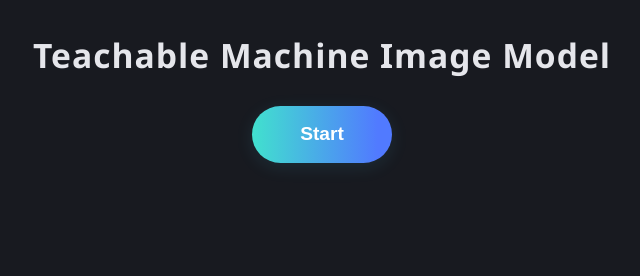
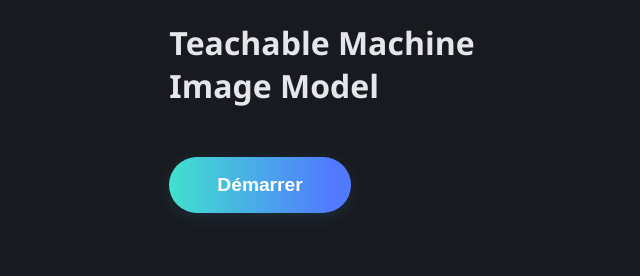
Before and after one commit to Snipeur060/Yoshi-Ai-recognize, a plain HTML site: page docs/index.html in a window 1280 px wide. Shown: the whole page, without its empty margins (318-958 px from the left). Drawn offline with Linux system fonts and the light colour scheme.

Commit message:
Update index.html

```diff
--- a/docs/index.html
+++ b/docs/index.html
@@ -1,69 +1,65 @@
-<html>
+<!DOCTYPE html>
+<html lang="fr">
 <head>
+    <meta charset="UTF-8">
+    <title>Teachable Machine Image Model</title>
+    <meta name="viewport" content="width=device-width, initial-scale=1">
     <link rel="stylesheet" href="style.css">
 </head>
 <body>
-<div>Teachable Machine Image Model</div>
-<button type="button" onclick="init()">Start</button>
-<div id="webcam-container"></div>
-<div id="label-container"></div>
- </body>
-
+    <main class="tm-container">
+        <header>
+            <h1>
+                <span class="highlight">Teachable</span> Machine<br>
+                <span class="subtitle">Image Model</span>
+            </h1>
+        </header>
+        <section class="tm-controls">
+            <button type="button" class="start-btn" onclick="init()">Démarrer</button>
+        </section>
+        <section id="webcam-container" class="webcam-wrapper"></section>
+        <section id="label-container" class="label-list"></section>
+    </main>
 
     <script src="https://cdn.jsdelivr.net/npm/@tensorflow/tfjs@1.3.1/dist/tf.min.js"></script>
     <script src="https://cdn.jsdelivr.net/npm/@teachablemachine/image@0.8/dist/teachablemachine-image.min.js"></script>
     <script type="text/javascript">
-    // More API functions here:
-    // https://github.com/googlecreativelab/teachablemachine-community/tree/master/libraries/image
-
-    // the link to your model provided by Teachable Machine export panel
         const URL = "https://raw.githubusercontent.com/Snipeur060/Yoshi-Ai-recognize/main/docs/model/";
-
         let model, webcam, labelContainer, maxPredictions;
 
-    // Load the image model and setup the webcam
         async function init() {
             const modelURL = URL + "model.json";
             const metadataURL = URL + "metadata.json";
-
-        // load the model and metadata
-        // Refer to tmImage.loadFromFiles() in the API to support files from a file picker
-        // or files from your local hard drive
-        // Note: the pose library adds "tmImage" object to your window (window.tmImage)
             model = await tmImage.load(modelURL, metadataURL);
             maxPredictions = model.getTotalClasses();
-
-        // Convenience function to setup a webcam
-        const flip = true; // whether to flip the webcam
-        webcam = new tmImage.Webcam(200, 200, flip); // width, height, flip
-        await webcam.setup(); // request access to the webcam
+            const flip = true;
+            webcam = new tmImage.Webcam(220, 220, flip);
+            await webcam.setup();
             await webcam.play();
             window.requestAnimationFrame(loop);
-
-        // append elements to the DOM
+            document.getElementById("webcam-container").innerHTML = "";
             document.getElementById("webcam-container").appendChild(webcam.canvas);
             labelContainer = document.getElementById("label-container");
-        for (let i = 0; i < maxPredictions; i++) { // and class labels
-            labelContainer.appendChild(document.createElement("div"));
+            labelContainer.innerHTML = "";
+            for (let i = 0; i < maxPredictions; i++) {
+                let div = document.createElement("div");
+                div.className = "label-item";
+                labelContainer.appendChild(div);
             }
         }
-
         async function loop() {
-        webcam.update(); // update the webcam frame
+            webcam.update();
             await predict();
             window.requestAnimationFrame(loop);
         }
-
-    // run the webcam image through the image model
         async function predict() {
-        // predict can take in an image, video or canvas html element
             const prediction = await model.predict(webcam.canvas);
             for (let i = 0; i < maxPredictions; i++) {
                 const classPrediction =
-                prediction[i].className + ": " + prediction[i].probability.toFixed(2);
+                    `<span class="label-name">${prediction[i].className}</span> <span class="label-prob">${(prediction[i].probability * 100).toFixed(1)}%</span>`;
                 labelContainer.childNodes[i].innerHTML = classPrediction;
             }
         }
     </script>
-
+</body>
 </html>
```
Lines whose indentation alone changed are shown as unchanged.
